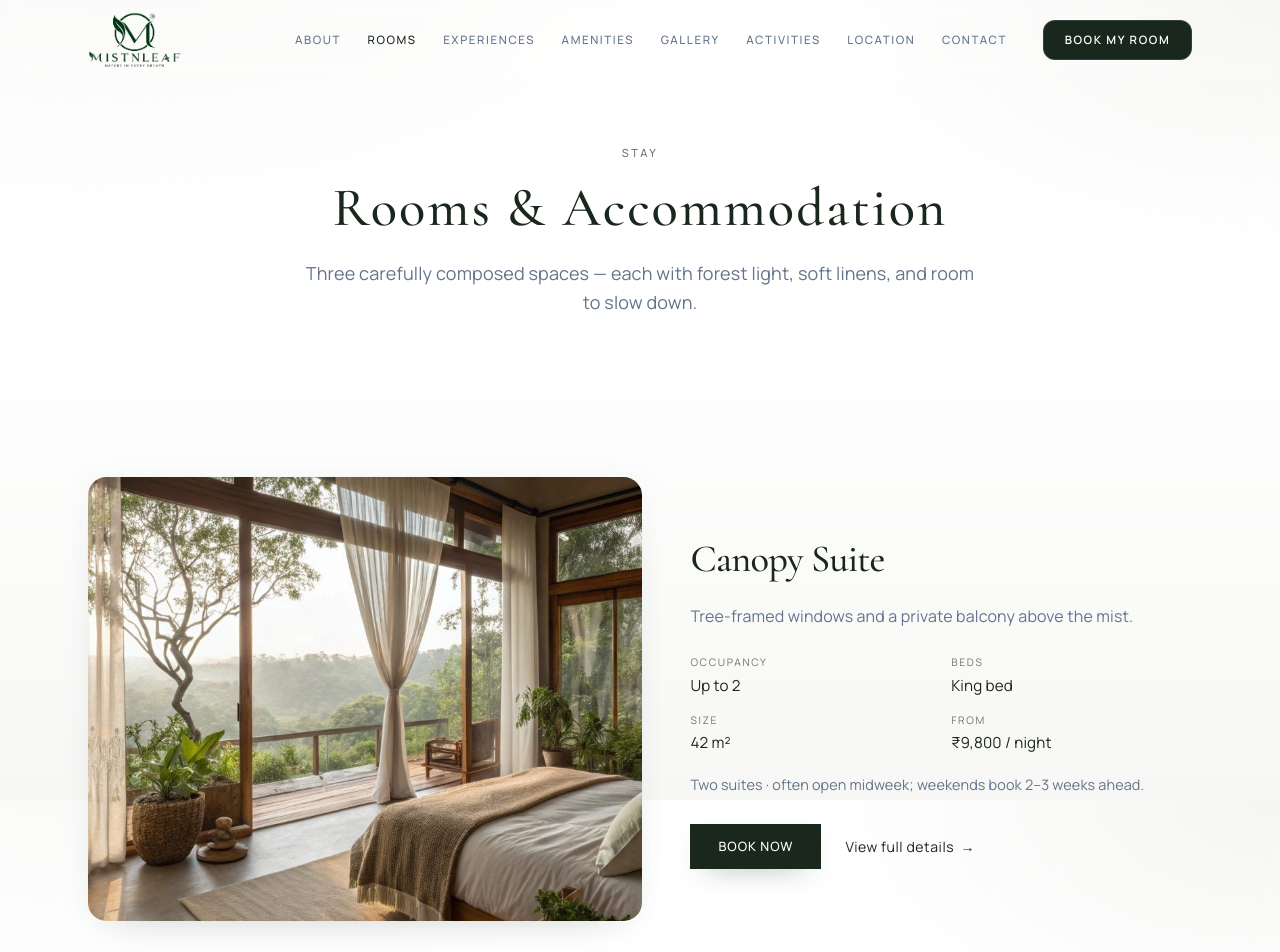
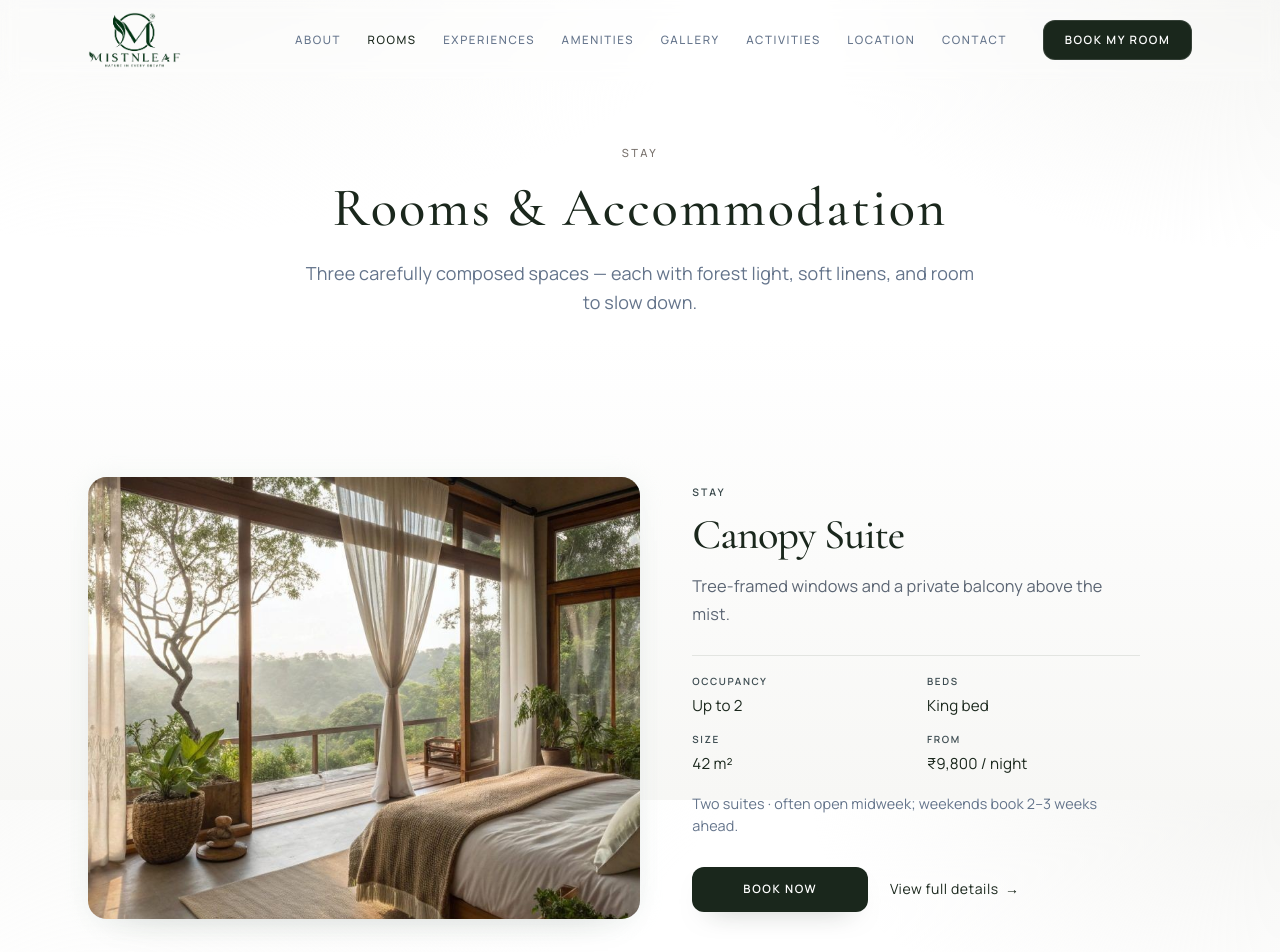
Before and after one commit to alinarejiofficial-bit/mistnleaf, a Next.js app: page /rooms in a window 1280 px wide. Shown: the top 952 px of the page. Built offline with nearby package versions, Linux system fonts and the light colour scheme.

Commit message:
Enhance rooms page layout and styling for better user experience. Added new styles for the rooms index, including improved spacing, typography, and hover effects. Updated the RoomsPage component to include an eyebrow text and modified the booking link for consistency.

```diff
--- a/src/app/globals.css
+++ b/src/app/globals.css
@@ -2494,6 +2494,18 @@ a {
 
 
 /* —— Rooms index —— */
+.rooms-page {
+  max-width: var(--page-max);
+  margin-inline: auto;
+  padding: 0 var(--page-gutter) 4rem;
+}
+
+@media (min-width: 768px) {
+  .rooms-page {
+    padding-bottom: 5.5rem;
+  }
+}
+
 .rooms-index {
   display: flex;
   flex-direction: column;
@@ -2502,20 +2514,20 @@ a {
 
 @media (min-width: 768px) {
   .rooms-index {
-    gap: 4.5rem;
+    gap: 5rem;
   }
 }
 
 .rooms-index__card {
   display: grid;
-  gap: 1.35rem;
+  gap: 1.5rem;
   align-items: center;
 }
 
 @media (min-width: 768px) {
   .rooms-index__card {
     grid-template-columns: 1.05fr 0.95fr;
-    gap: 3rem;
+    gap: 3.25rem;
   }
 
   .rooms-index__card--flip .rooms-index__media {
@@ -2528,6 +2540,7 @@ a {
   aspect-ratio: 4 / 3;
   overflow: hidden;
   border-radius: 1rem;
+  background: #eef0f2;
   box-shadow:
     0 0 22px 3px rgba(232, 239, 238, 0.4),
     0 18px 40px -32px rgba(26, 39, 28, 0.4);
@@ -2540,53 +2553,106 @@ a {
   }
 }
 
+.rooms-index__img,
+.rooms-index__media > img {
+  position: absolute;
+  inset: 0;
+  width: 100%;
+  height: 100%;
+  object-fit: cover;
+  display: block;
+  transition: transform 0.7s ease;
+}
+
+.rooms-index__media:hover .rooms-index__img,
+.rooms-index__media:hover > img {
+  transform: scale(1.03);
+}
+
+.rooms-index__body {
+  display: flex;
+  flex-direction: column;
+  align-items: flex-start;
+  max-width: 28rem;
+  padding-block: 0.35rem;
+}
+
+.rooms-index__eyebrow {
+  margin: 0;
+  font-family: var(--font-body), "Manrope", system-ui, sans-serif;
+  font-size: 0.65rem;
+  font-weight: 600;
+  letter-spacing: 0.2em;
+  text-transform: uppercase;
+  color: color-mix(in oklab, var(--pine) 55%, var(--muted));
+}
+
 .rooms-index__name {
-  font-family: var(--font-display), "Times New Roman", Georgia, serif;
-  font-size: clamp(1.85rem, 3vw, 2.5rem);
+  margin: 0.65rem 0 0;
+  font-family: var(--font-display), "Cormorant Garamond", Georgia, serif;
+  font-size: clamp(1.95rem, 3.4vw, 2.65rem);
   font-weight: 500;
-  letter-spacing: -0.02em;
+  letter-spacing: -0.025em;
+  line-height: 1.12;
   color: var(--pine);
+  text-wrap: balance;
 }
 
 .rooms-index__short {
-  margin-top: 0.75rem;
+  margin: 0.9rem 0 0;
+  font-size: 1.02rem;
   line-height: 1.7;
-  color: var(--muted);
+  color: #5b6573;
 }
 
 .rooms-index__facts {
   display: grid;
   grid-template-columns: repeat(2, minmax(0, 1fr));
-  gap: 0.85rem 1.25rem;
-  margin-top: 1.5rem;
+  gap: 1rem 1.35rem;
+  width: 100%;
+  margin: 1.65rem 0 0;
+  padding: 1.15rem 0 0;
+  border-top: 1px solid rgba(26, 39, 28, 0.1);
 }
 
 .rooms-index__facts dt {
-  font-size: 0.65rem;
+  margin: 0;
+  font-size: 0.62rem;
+  font-weight: 600;
   letter-spacing: 0.16em;
   text-transform: uppercase;
-  color: var(--lichen);
+  color: color-mix(in oklab, var(--pine) 50%, var(--muted));
 }
 
 .rooms-index__facts dd {
-  margin-top: 0.2rem;
+  margin: 0.3rem 0 0;
   font-size: 0.95rem;
+  line-height: 1.4;
   color: var(--pine);
 }
 
 .rooms-index__avail {
-  margin-top: 1.15rem;
+  margin: 1.15rem 0 0;
   font-size: 0.9rem;
   line-height: 1.55;
-  color: var(--muted);
+  color: #64748b;
 }
 
 .rooms-index__actions {
   display: flex;
   flex-wrap: wrap;
   align-items: center;
-  gap: 1rem 1.5rem;
-  margin-top: 1.75rem;
+  gap: 1rem 1.35rem;
+  width: 100%;
+  margin-top: 1.85rem;
+}
+
+.rooms-index__book {
+  min-width: 11rem;
+}
+
+.rooms-index__empty {
+  color: var(--muted);
 }
 
 /* —— Room detail —— */
--- a/src/app/rooms/page.tsx
+++ b/src/app/rooms/page.tsx
@@ -1,9 +1,9 @@
 import type { Metadata } from "next";
 import Image from "next/image";
 import Link from "next/link";
-import { ButtonLink } from "@/components/ButtonLink";
 import { CtaBand, PageIntro, Section } from "@/components/PageShell";
 import { formatInr, rooms } from "@/lib/site";
+import "../booking/booking-page.css";
 
 export const metadata: Metadata = {
   title: "Rooms & Accommodation",
@@ -40,6 +40,7 @@ export default function RoomsPage() {
                 />
               </Link>
               <div className="rooms-index__body">
+                <p className="rooms-index__eyebrow">Stay</p>
                 <h2 className="rooms-index__name">{room.name}</h2>
                 <p className="rooms-index__short">{room.short}</p>
                 <dl className="rooms-index__facts">
@@ -62,9 +63,12 @@ export default function RoomsPage() {
                 </dl>
                 <p className="rooms-index__avail">{room.availability}</p>
                 <div className="rooms-index__actions">
-                  <ButtonLink href={`/booking/search?room=${room.slug}`}>
+                  <Link
+                    href={`/booking/search?room=${room.slug}`}
+                    className="booking-btn rooms-index__book"
+                  >
                     Book Now
-                  </ButtonLink>
+                  </Link>
                   <Link href={`/rooms/${room.slug}`} className="link-arrow">
                     View full details
                   </Link>
```
